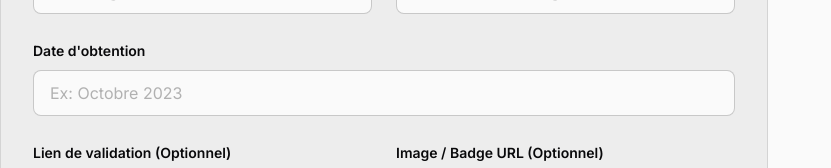
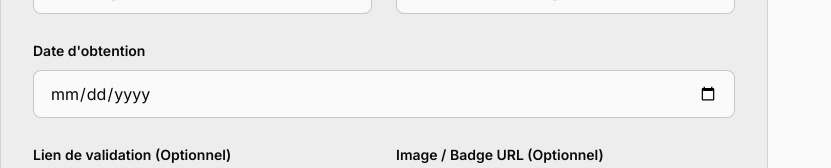
Before and after one commit to Yahyaharoun/portfolio-Yahyaharoun, a Next.js app: page /admin/certifications/new in a window 1280 px wide. Shown: the part 161-329 px from the top of the page, without its empty margins (0-831 px from the left). Built offline with nearby package versions, Linux system fonts and the light colour scheme; no server answers.

Commit message:
fix: restore formData initialization and update issue_date type in CertificationForm

```diff
--- a/src/components/admin/CertificationForm.tsx
+++ b/src/components/admin/CertificationForm.tsx
@@ -18,10 +18,11 @@ export default function CertificationForm({ initialData }: { initialData?: Certi
     setError("");
 
     const formData = new FormData(e.currentTarget);
+    const issueDateRaw = formData.get("issue_date") as string;
     const payload = {
       title: formData.get("title") as string,
       issuer: formData.get("issuer") as string,
-      issue_date: formData.get("issue_date") as string,
+      issue_date: issueDateRaw ? issueDateRaw : null,
       credential_url: formData.get("credential_url") as string,
       image_url: formData.get("image_url") as string,
     };
@@ -94,11 +95,10 @@ export default function CertificationForm({ initialData }: { initialData?: Certi
             Date d'obtention
           </label>
           <input
-            type="text"
+            type="date"
             id="issue_date"
             name="issue_date"
             defaultValue={initialData?.issue_date || ""}
-            placeholder="Ex: Octobre 2023"
             className="w-full rounded-lg border border-black/20 dark:border-white/20 bg-background px-4 py-2.5 text-foreground placeholder-foreground/30 focus:border-accent focus:outline-none focus:ring-1 focus:ring-accent"
           />
         </div>
```
